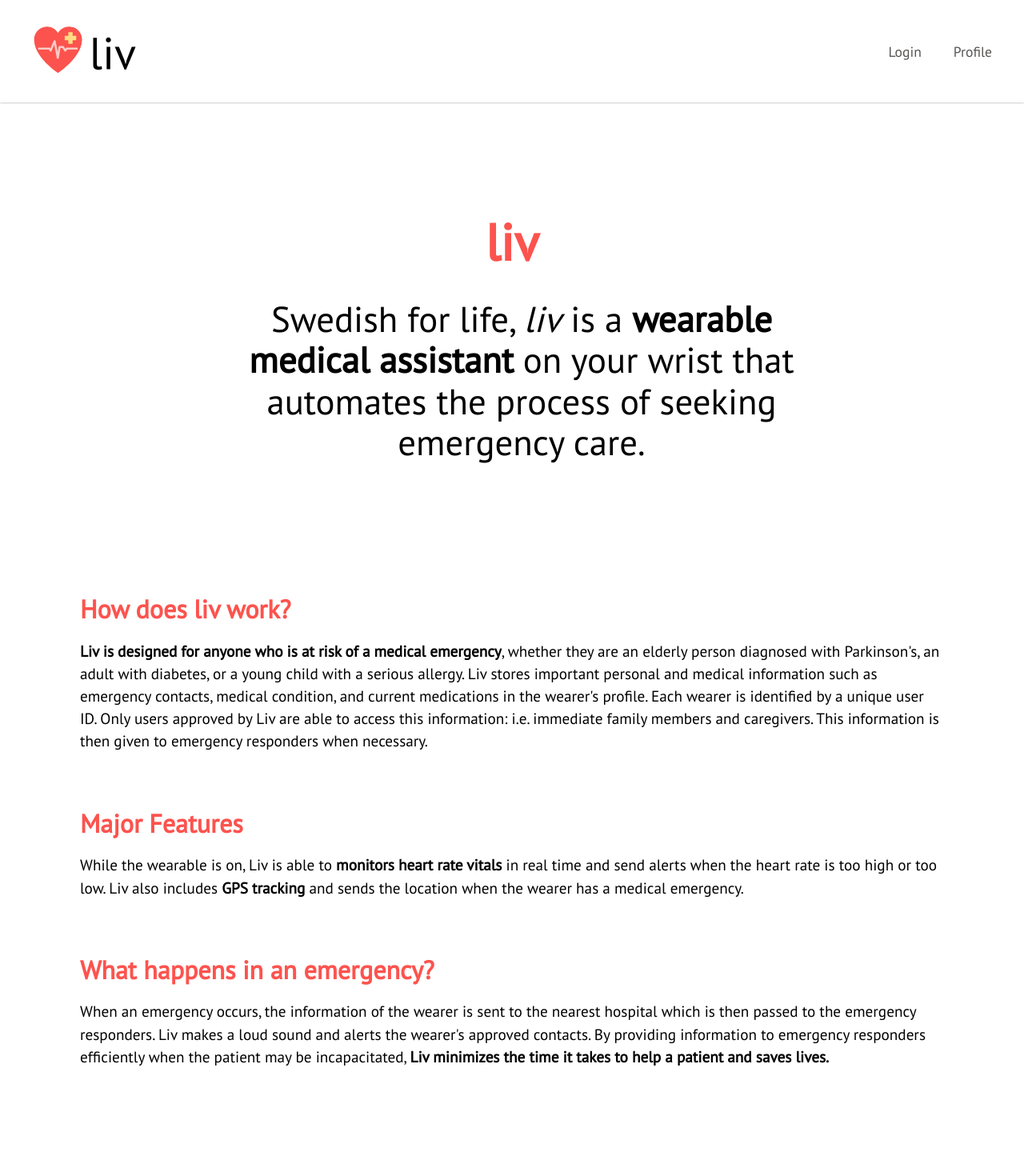
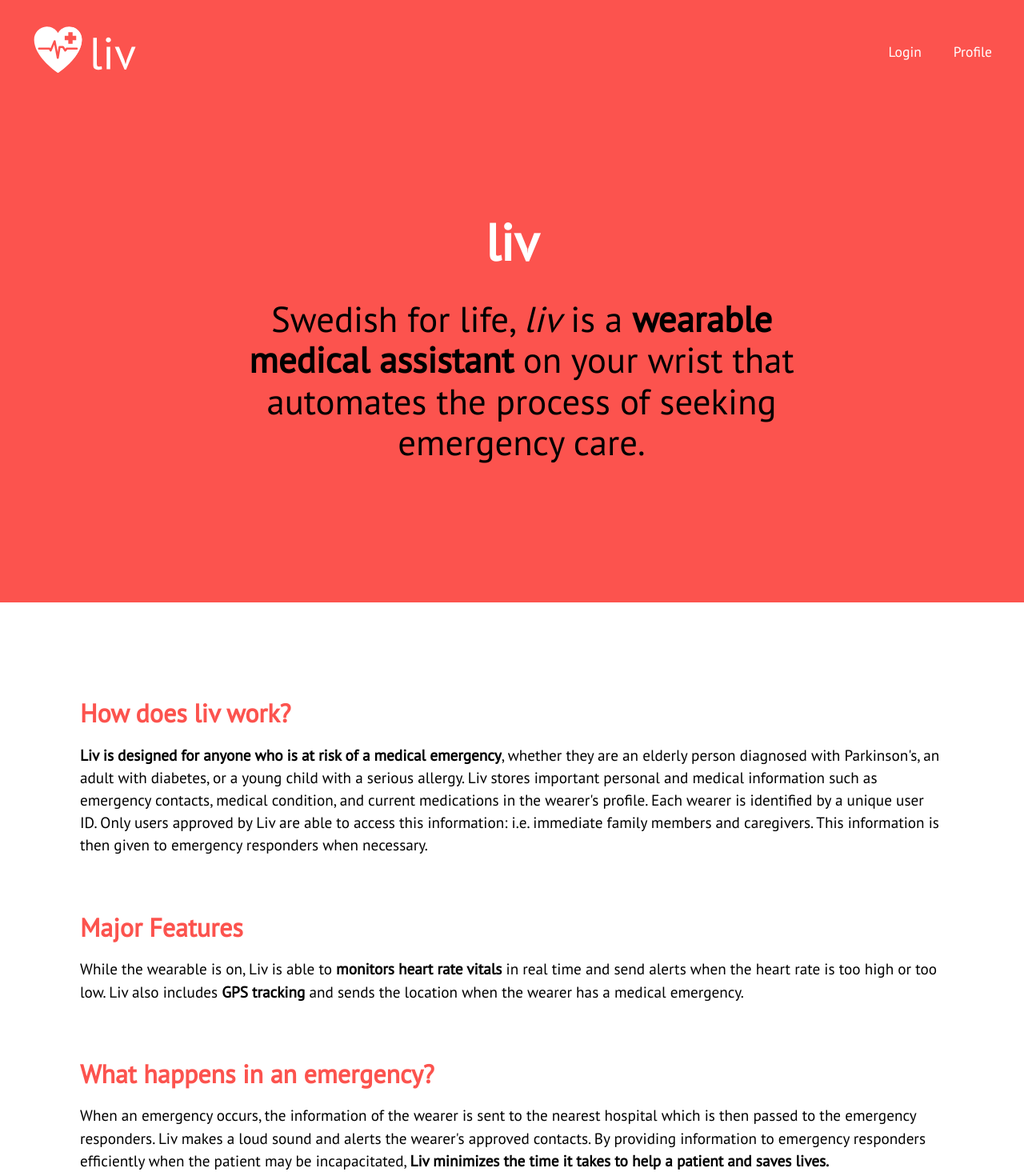
Before and after one commit to LucaKoval/Liv, a React (Create React App) app in the folder client/: page / in a window 1280 px wide. Shown: the top 1470 px of the page at 80% size. Before the commit the page ends 1385 px from the top, so only its background shows below. Built offline with nearby package versions, Linux system fonts and the light colour scheme.

Commit message:
updated styling

```diff
--- a/client/src/components/Logo.jsx
+++ b/client/src/components/Logo.jsx
@@ -5,20 +5,20 @@ import '../css/logo.css'
 
 class Logo extends Component {
     render() {
-            let heartFill = 'white'
-            let otherHeartFill = 'white'
-            let pulseFill = '#FC534E'
-            let crossFill = '#FC534E'
-            let livFill = 'white'
+            let heartFill = '#FC534E'
+            let otherHeartFill = '#FC534E'
+            let pulseFill = '#FDCBC6'
+            let crossFill = '#FFDC84'
+            let livFill = 'black'
 
 
         if (this.props.hover) {
-            heartFill = '#FC534E'
-            otherHeartFill = '#FC534E'
-            pulseFill = '#FDCBC6'
-            crossFill = '#FFDC84'
-            livFill = 'black'
-        }
+            heartFill = 'white'
+            otherHeartFill = 'white'
+            pulseFill = '#FC534E'
+            crossFill = '#FC534E'
+            livFill = 'white'
+            }
 
         return (
             <Link to="/">
--- a/client/src/components/Navbar.jsx
+++ b/client/src/components/Navbar.jsx
@@ -28,7 +28,7 @@ class Navbar extends Component {
         //     linkColorOverride = 'white'
         // }
 
-        let linkColorOverride = this.state.hover ? {color:'#575554'} : {}
+        let linkColorOverride = this.state.hover ? {color:'white'} : {}
 
         return (
             <nav onMouseOver={this.onMouseOver} onMouseOut={this.onMouseOut}>
--- a/client/src/css/home.css
+++ b/client/src/css/home.css
@@ -1,8 +1,18 @@
 .about {
+    /* display: table-cell; */
+    margin-top: 100px;
+    height: 60%;
+    vertical-align: middle;
+    border: 1px transparent;
+    background: white;
+}
+
+.title-main {
     display: table-cell;
     height: 60%;
     vertical-align: middle;
     border: 1px transparent;
+    background:  #FC534E;
 }
 
 .title {
@@ -12,7 +22,7 @@
     justify-content: center;
     /* margin-left: 250px; */
     margin-top: 130px;
-    color: #FC534E;
+    color: white;
 }
 
 .subtitle {
@@ -23,7 +33,7 @@
     justify-content: center;
     line-height: 4vw;
     margin-left: 280px;
-    margin-bottom: 145px;
+    margin-bottom: 175px;
 }
 
 .description-name {
--- a/client/src/css/navbar.css
+++ b/client/src/css/navbar.css
@@ -3,7 +3,7 @@ nav {
     display: -ms-flexbox;
     display: flex;
     width: 100%;
-    background:var(--main-color);
+    background:white;
     justify-content: space-between;
     align-items: center;
     box-shadow: 0 1px 2px 0 hsla(0, 0%, 0%, 0.2);
@@ -16,7 +16,7 @@ nav {
 }
 
 nav:hover {
-    background: white;
+    background:var(--main-color);
 }
 
 .nav-left, .nav-right {
@@ -49,7 +49,7 @@ nav .menu-icon {
     width: 40px;
     height: 40px;
     z-index: 1001;
-    color: #575554;
+    color: white;
     font-size: 2.25em;
 }
 
@@ -58,7 +58,7 @@ nav .menu-icon {
     font-size: 1.1em;
     display: inline-block;
     padding: 20px;
-    color: white;
+    color: var(--main-color);
     -webkit-transition: all 0.2s ease-in-out 0s;
     transition: all 0.2s ease-in-out 0s;
 }
--- a/client/src/pages/Home.jsx
+++ b/client/src/pages/Home.jsx
@@ -12,11 +12,13 @@ class Home extends Component {
     render() {
         return (
             <div>
-                <div class = "about">
+                <div class = "title-main">
                     <div class = "title"><b>liv</b><br/></div>
                     <div class = "subtitle">Swedish for life, <em>liv</em> is a <b>wearable medical assistant</b> on your wrist that
                         automates the process of seeking emergency care.</div>
+                </div>
 
+                <div class = "about">
                     <div class = "description-name"><b>How does liv work?</b><br/></div>
                     <div class = "description"><b>Liv is designed for anyone who is at risk of a medical emergency</b>, whether they are
                         an elderly person diagnosed with Parkinson's, an adult with diabetes, or a young child with a serious allergy.
```
